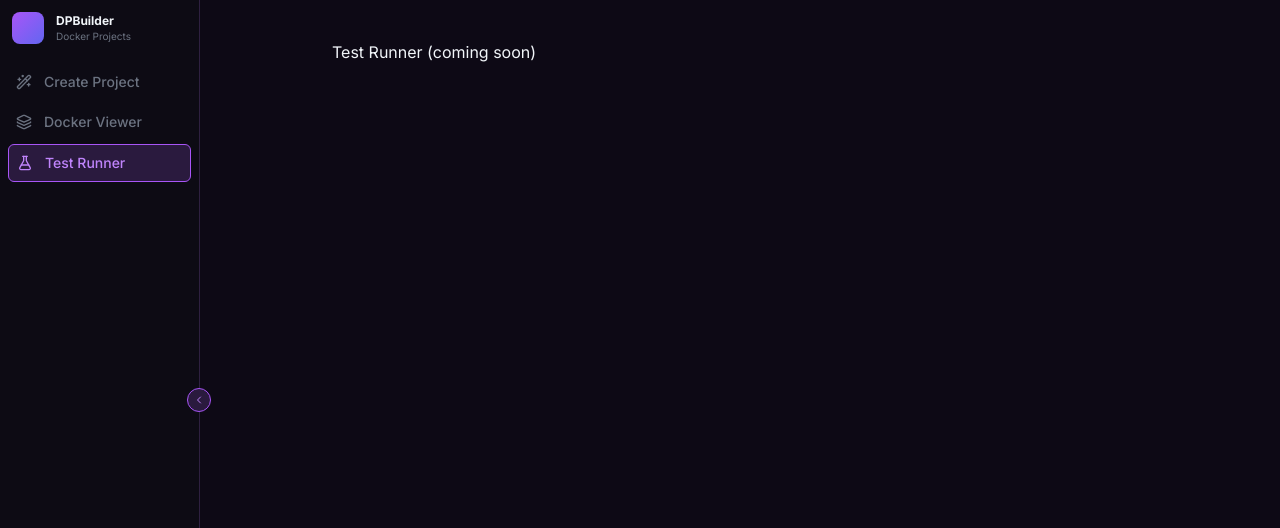
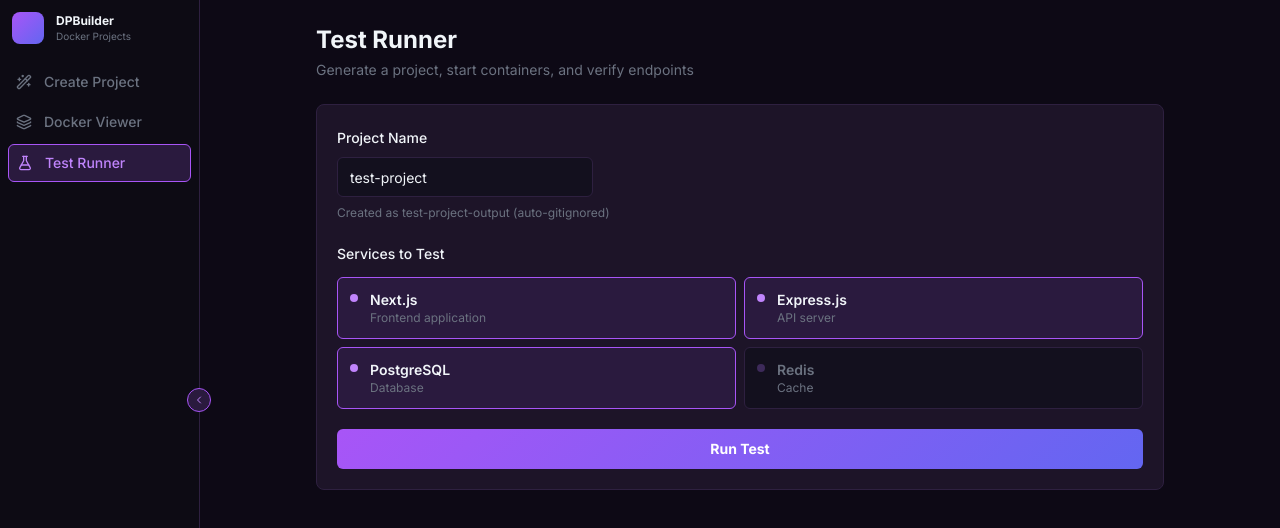
Before and after one commit to victorholt/docker-project-builder, a Next.js app in the folder webui/: page / in a window 1280 px wide. Both pictures are taken after a click on the button "Test Runner". Shown: the top 528 px of the page. Built offline with nearby package versions, Linux system fonts and the light colour scheme.

Commit message:
feat: implement Test Runner with progress steps, results, and collapsible logs

```diff
--- a/webui/components/test-runner.tsx
+++ b/webui/components/test-runner.tsx
@@ -1,4 +1,253 @@
+'use client'
+
+import { useState } from 'react'
+import { Loader2, CheckCircle2, XCircle, Copy, ChevronDown, ChevronUp } from 'lucide-react'
+import { Input } from '@/components/ui/input'
+import { Label } from '@/components/ui/label'
+import { useToast } from '@/components/ui/use-toast'
 import { View } from './app-shell'
-export function TestRunner({ onNavigate }: { onNavigate: (v: View) => void }) {
-  return <div className="text-foreground p-4">Test Runner (coming soon)</div>
+
+interface TestResult { url: string; success: boolean; response?: string; error?: string }
+interface TestSummary { total: number; passed: number; failed: number }
+
+const AVAILABLE_SERVICES = [
+  { name: 'nextjs', label: 'Next.js', description: 'Frontend application' },
+  { name: 'api', label: 'Express.js', description: 'API server' },
+  { name: 'postgres', label: 'PostgreSQL', description: 'Database' },
+  { name: 'redis', label: 'Redis', description: 'Cache' },
+]
+
+const PROGRESS_STEPS = ['Generating', 'Building', 'Starting', 'Testing'] as const
+
+interface TestRunnerProps {
+  onNavigate: (view: View) => void
 }
+
+export function TestRunner({ onNavigate }: TestRunnerProps) {
+  const [projectName, setProjectName] = useState('test-project')
+  const [selected, setSelected] = useState<string[]>(['nextjs', 'api', 'postgres'])
+  const [running, setRunning] = useState(false)
+  const [progressStep, setProgressStep] = useState(0)
+  const [results, setResults] = useState<TestResult[]>([])
+  const [summary, setSummary] = useState<TestSummary | null>(null)
+  const [showResults, setShowResults] = useState(false)
+  const [logs, setLogs] = useState('')
+  const [showLogs, setShowLogs] = useState(false)
+  const { toast } = useToast()
+
+  const toggleService = (name: string) => {
+    setSelected((s) => s.includes(name) ? s.filter((x) => x !== name) : [...s, name])
+  }
+
+  const runTest = async () => {
+    if (selected.length === 0) return
+    setRunning(true)
+    setProgressStep(0)
+    setResults([])
+    setSummary(null)
+    setLogs('')
+    setShowLogs(false)
+
+    // Pulse through progress steps visually every ~30s
+    const interval = setInterval(() => {
+      setProgressStep((p) => Math.min(p + 1, PROGRESS_STEPS.length - 1))
+    }, 30000)
+
+    try {
+      const res = await fetch('/api/test', {
+        method: 'POST',
+        headers: { 'Content-Type': 'application/json' },
+        body: JSON.stringify({ projectName, services: selected }),
+      })
+      const data = await res.json()
+      setLogs(data.logs ?? '')
+      setResults(data.testResults ?? [])
+      setSummary(data.summary ?? null)
+      // Auto-expand results on failure; collapse on full pass
+      setShowResults(!data.success)
+
+      if (!data.success) {
+        setShowLogs(true) // auto-expand logs on failure
+        toast({ variant: 'destructive', title: 'Test Failed', description: data.error ?? 'Some tests failed' })
+      } else {
+        toast({ title: 'All Tests Passed', description: `${data.summary?.total ?? 0} tests passed` })
+      }
+    } catch (e) {
+      const msg = e instanceof Error ? e.message : 'Unknown error'
+      setLogs(`Error: ${msg}`)
+      setShowLogs(true)
+      toast({ variant: 'destructive', title: 'Test Error', description: msg })
+    } finally {
+      clearInterval(interval)
+      setRunning(false)
+    }
+  }
+
+  const copyLogs = () => {
+    navigator.clipboard.writeText(logs)
+    toast({ title: 'Copied', description: 'Logs copied to clipboard' })
+  }
+
+  return (
+    <div className="space-y-6">
+      <div>
+        <h1 className="text-2xl font-bold mb-1 text-foreground">Test Runner</h1>
+        <p className="text-sm text-muted-foreground">Generate a project, start containers, and verify endpoints</p>
+      </div>
+
+      {/* Config */}
+      <div className="bg-[#1d1428] border border-[#2e2040] rounded-lg p-5 space-y-5">
+        <div className="space-y-2">
+          <Label htmlFor="testName">Project Name</Label>
+          <Input
+            id="testName"
+            value={projectName}
+            onChange={(e) => setProjectName(e.target.value.toLowerCase().replace(/[^a-z0-9-]/g, ''))}
+            className="w-64 bg-[#13101e] border-[#2e2040] focus-visible:ring-purple-500"
+          />
+          <p className="text-xs text-muted-foreground">Created as {projectName}-output (auto-gitignored)</p>
+        </div>
+
+        <div className="space-y-3">
+          <Label>Services to Test</Label>
+          <div className="grid grid-cols-2 gap-2">
+            {AVAILABLE_SERVICES.map((s) => {
+              const isSelected = selected.includes(s.name)
+              return (
+                <div
+                  key={s.name}
+                  onClick={() => toggleService(s.name)}
+                  className={`flex items-start gap-3 p-3 rounded-md border cursor-pointer transition-colors ${
+                    isSelected
+                      ? 'bg-[#2a1a3e] border-purple-500'
+                      : 'bg-[#13101e] border-[#2e2040] hover:border-[#3d2a5a]'
+                  }`}
+                >
+                  <div className={`w-2 h-2 rounded-full mt-1 flex-shrink-0 ${isSelected ? 'bg-purple-400' : 'bg-[#3d2a5a]'}`} />
+                  <div>
+                    <p className={`text-sm font-semibold ${isSelected ? 'text-foreground' : 'text-muted-foreground'}`}>
+                      {s.label}
+                    </p>
+                    <p className="text-xs text-muted-foreground">{s.description}</p>
+                  </div>
+                </div>
+              )
+            })}
+          </div>
+        </div>
+
+        {/* Run button / progress */}
+        {running ? (
+          <div className="space-y-3">
+            <div className="flex items-center gap-3">
+              {PROGRESS_STEPS.map((step, i) => (
+                <div key={step} className="flex items-center gap-2">
+                  <div
+                    className={`w-2 h-2 rounded-full ${
+                      i < progressStep ? 'bg-purple-500' : i === progressStep ? 'bg-purple-400 animate-pulse' : 'bg-[#2e2040]'
+                    }`}
+                  />
+                  <span className={`text-xs ${i === progressStep ? 'text-purple-300 font-semibold' : 'text-muted-foreground'}`}>
+                    {step}
+                  </span>
+                  {i < PROGRESS_STEPS.length - 1 && <span className="text-[#2e2040]">&#8594;</span>}
+                </div>
+              ))}
+            </div>
+            <p className="text-xs text-muted-foreground flex items-center gap-2">
+              <Loader2 className="w-3 h-3 animate-spin" />
+              This takes 2&ndash;3 minutes &mdash; don&apos;t close the tab
+            </p>
+          </div>
+        ) : (
+          <button
+            onClick={runTest}
+            disabled={selected.length === 0}
+            className="w-full py-2.5 rounded-md text-sm font-bold text-white disabled:opacity-40"
+            style={{ background: 'linear-gradient(135deg, #a855f7, #6366f1)' }}
+          >
+            Run Test
+          </button>
+        )}
+      </div>
+
+      {/* Results */}
+      {summary && (
+        <div className="space-y-3">
+          <div
+            className={`flex items-center gap-2 p-3 rounded-md border text-sm font-semibold ${
+              summary.failed === 0
+                ? 'bg-green-950 border-green-800 text-green-300'
+                : 'bg-red-950 border-red-800 text-red-300'
+            }`}
+          >
+            {summary.failed === 0 ? (
+              <CheckCircle2 className="w-4 h-4" />
+            ) : (
+              <XCircle className="w-4 h-4" />
+            )}
+            <span>{summary.passed} / {summary.total} passed</span>
+            {summary.failed === 0 && (
+              <button
+                onClick={() => setShowResults((v) => !v)}
+                className="ml-auto text-xs underline opacity-70 hover:opacity-100"
+              >
+                {showResults ? 'Hide results' : 'Show results'}
+              </button>
+            )}
+          </div>
+
+          {showResults && (
+            <div className="space-y-1.5">
+              {results.map((r, i) => (
+                <div
+                  key={i}
+                  className={`flex items-center justify-between p-3 rounded-md border-l-2 bg-[#1d1428] border border-[#2e2040] text-sm ${
+                    r.success ? 'border-l-green-500' : 'border-l-red-500'
+                  }`}
+                >
+                  <div className="flex items-center gap-2">
+                    {r.success ? (
+                      <CheckCircle2 className="w-4 h-4 text-green-500 flex-shrink-0" />
+                    ) : (
+                      <XCircle className="w-4 h-4 text-red-500 flex-shrink-0" />
+                    )}
+                    <span className="font-medium text-foreground">{r.url}</span>
+                  </div>
+                  <span className="text-muted-foreground text-xs">{r.response ?? r.error}</span>
+                </div>
+              ))}
+            </div>
+          )}
+        </div>
+      )}
+
+      {/* Logs — collapsed by default */}
+      {logs && (
+        <div className="bg-[#1d1428] border border-[#2e2040] rounded-lg overflow-hidden">
+          <button
+            onClick={() => setShowLogs((v) => !v)}
+            className="w-full flex items-center justify-between px-4 py-3 text-sm font-medium text-muted-foreground hover:text-foreground transition-colors"
+          >
+            <span>Logs</span>
+            {showLogs ? <ChevronUp className="w-4 h-4" /> : <ChevronDown className="w-4 h-4" />}
+          </button>
+          {showLogs && (
+            <div className="relative">
+              <button
+                onClick={copyLogs}
+                className="absolute top-2 right-2 z-10 flex items-center gap-1 px-2 py-1 text-xs border border-[#2e2040] rounded bg-[#13101e] text-muted-foreground hover:text-foreground"
+              >
+                <Copy className="w-3 h-3" />
+                Copy
+              </button>
+              <pre className="p-4 bg-[#0d0b14] text-gray-300 font-mono text-xs overflow-x-auto max-h-96 overflow-y-auto border-t border-[#2e2040]">
+                {logs}
+              </pre>
+            </div>
+          )}
+        </div>
+      )}
+    </div>
+  )
+}
```
